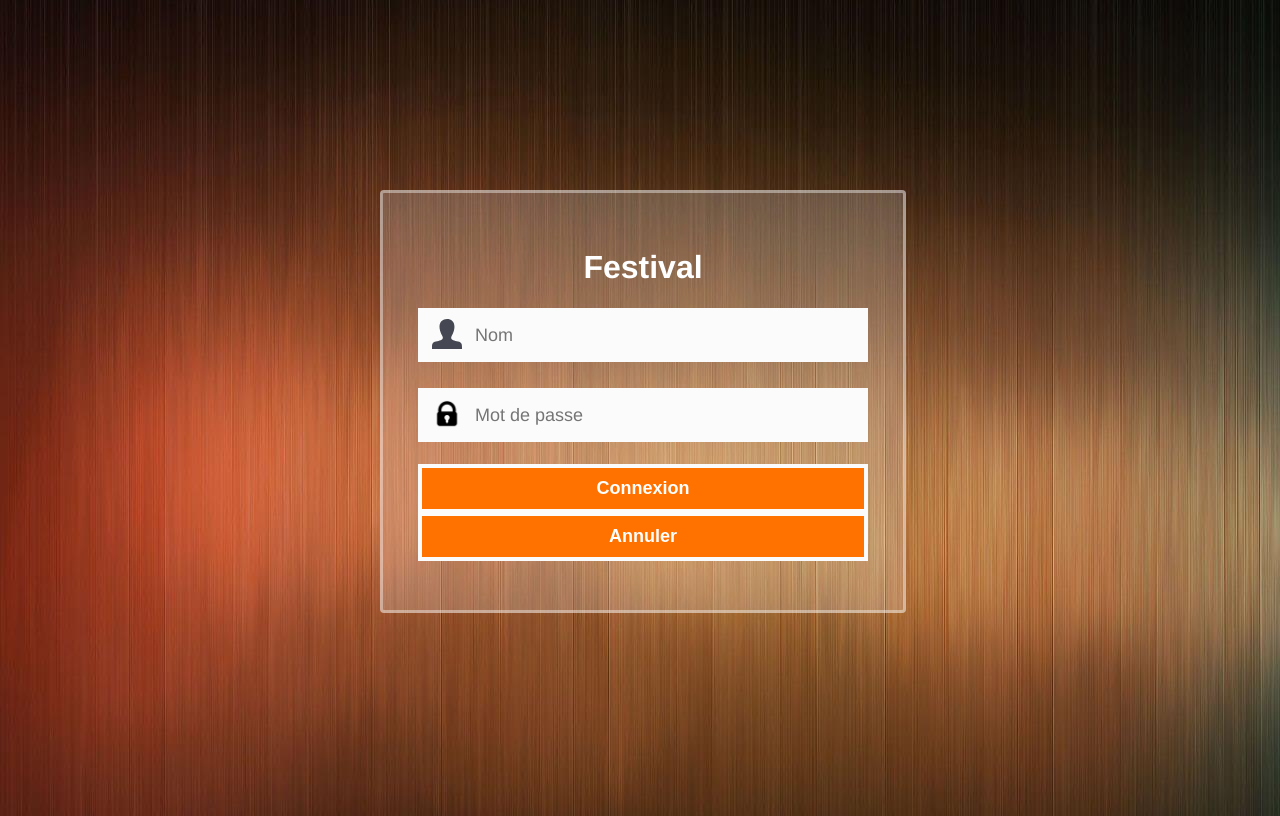
After one commit to mlopesstage/Projet-Festival, a PHP site: page /vues/Login/vLogin.php in a window 1280 px wide. The commit adds this page. Run offline with PHP 8.4, Linux system fonts and the light colour scheme.

Commit message:
projet terminer

```diff
--- /dev/null
+++ b/cLogout.php
@@ -0,0 +1,4 @@
+<?php
+session_start();
+unset($_SESSION['logged']);
+header("Location: cLogin.php");
--- /dev/null
+++ b/css/cssLogin.css
@@ -0,0 +1,161 @@
+body{
+    background: url(../images/fondBackground.jpg);
+    height:100%;
+    width:100%;
+}
+
+#feedback-page{
+    text-align:center;
+}
+
+#form-main{
+    width:100%;
+    float:left;
+    padding-top:0px;
+}
+
+h1 {
+    font-family: Helvetica, Arial, sans-serif;
+    text-align:center;
+    color: white;
+}
+
+#form-div {
+    background-color:rgba(255,255,255,0.2);
+    padding-left:35px;
+    padding-right:35px;
+    padding-top:35px;
+    padding-bottom:30px;
+    width: 450px;
+    float: left;
+    left: 50%;
+    top: 20%;
+    position: absolute;
+    margin-top:30px;
+    margin-left: -260px;
+    -moz-border-radius: 4px;
+    -webkit-border-radius: 4px;
+    border:3px solid rgba(255, 255, 255, 0.4);
+}
+
+.feedback-input {
+    color:#3c3c3c;
+    font-family: Helvetica, Arial, sans-serif;
+    font-weight:500;
+    font-size: 18px;
+    border-radius: 0;
+    line-height: 22px;
+    background-color: #fbfbfb;
+    padding: 13px 13px 13px 54px;
+    margin-bottom: 10px;
+    width:100%;
+    -webkit-box-sizing: border-box;
+    -moz-box-sizing: border-box;
+    -ms-box-sizing: border-box;
+    box-sizing: border-box;
+    border: 3px solid rgba(0,0,0,0);
+}
+
+.feedback-input:focus{
+    background: #fff;
+    box-shadow: 0;
+    border: 3px solid #3498db;
+    color: #3498db;
+    outline: none;
+    padding: 13px 13px 13px 54px;
+}
+
+.focused{
+    color:#30aed6;
+    border:#30aed6 solid 3px;
+}
+
+/* Icons ---------------------------------- */
+#name{
+    background-image: url(../images/logoName.svg);
+    background-size: 30px 30px;
+    background-position: 11px 8px;
+    background-repeat: no-repeat;
+}
+
+#name:focus{
+    background-image: url(../images/logoName.svg);
+    background-size: 30px 30px;
+    background-position: 8px 5px;
+    background-position: 11px 8px;
+    background-repeat: no-repeat;
+}
+
+#password{
+    background-image: url(../images/logoConnexion.png);
+    background-size: 30px 30px;
+    background-position: 11px 8px;
+    background-repeat: no-repeat;
+}
+
+#password:focus{
+    background-image: url(../images/logoConnexion.png);
+    background-size: 30px 30px;
+    background-position: 11px 8px;
+    background-repeat: no-repeat;
+}
+
+
+input:hover, textarea:hover,
+input:focus, textarea:focus {
+    background-color:white;
+}
+
+.sign-up-button{
+    font-family: 'Montserrat', Arial, Helvetica, sans-serif;
+    float:left;
+    width: 100%;
+    border: #fbfbfb solid 4px;
+    cursor:pointer;
+    background-color: #ff7200;
+    color:white;
+    font-size:18px;
+    padding-top:10px;
+    padding-bottom:10px;
+    -webkit-transition: all 0.3s;
+    -moz-transition: all 0.3s;
+    transition: all 0.3s;
+    margin-top:-4px;
+    font-weight:700;
+}
+
+.sign-up-button:hover{
+    background-color: rgba(0,0,0,0);
+    color: #ff7200;
+}
+
+.submit:hover {
+    color: #3498db;
+}
+
+.ease {
+    width: 0px;
+    height: 48px;
+    background-color: #fbfbfb;
+    -webkit-transition: 1.10s ease;
+    -moz-transition: 1.10s ease;
+    -o-transition: 1.10s ease;
+    -ms-transition: 1.10s ease;
+    transition: 1.10s ease;
+}
+
+.submit:hover .ease{
+    width:100%;
+    background-color:white;
+}
+
+@media only screen and (max-width: 580px) {
+    #form-div{
+        left: 3%;
+        margin-right: 3%;
+        width: 88%;
+        margin-left: 0;
+        padding-left: 3%;
+        padding-right: 3%;
+    }
+}
--- /dev/null
+++ b/sql/dropFestival.sql
@@ -0,0 +1 @@
+DROP DATABASE festival;
--- /dev/null
+++ b/vues/Login/vLogin.php
@@ -0,0 +1,33 @@
+<html>
+    <head>
+        <meta charset="utf-8" />
+        <link href="css/cssLogin.css" rel="stylesheet" type="text/css">
+        <title>Formulaire d'identification</title>
+    </head>
+
+    <div id="form-main">
+        <div id="form-div">
+            <form class="form" id="blocLogin" action="cLogin.php" method="post">
+
+                <h1>Festival</h1>
+                <p class="name">
+                    <input name="login" type="text" class="validate[required,custom[onlyLetter],length[0,100]] feedback-input" placeholder="Nom" id="name" />
+                </p>
+
+                <p class="password">
+                    <input name="pwd" type="password" class="validate[required,custom[email]] feedback-input" id="password" placeholder="Mot de passe" />
+                </p>
+
+                <div class="submit">
+                    <input type="submit" value="Connexion" class="sign-up-button"/>
+                    <div class="ease"></div>
+                </div>
+
+                <div class="submit">
+                    <input type="reset" value="Annuler" class="sign-up-button"/>
+                    <div class="ease"></div>
+                </div>
+            </form>
+        </div>
+    </div>
+</html>
```
Also changed, not shown: cLogin.php (added, +23 -0 lines), includes/_debut.inc.php (+10 -0 lines), modele/dao/Bdd.class.php (+0 -8 lines), modele/dao/UtilisateurDAO.class.php (added, +62 -0 lines), modele/metier/Utilisateur.class.php (added, +79 -0 lines), sql/festival.sql (+70 -31 lines), test/UtilisateurDAOTest.php (added, +37 -0 lines), test/UtilisateurTest.php (added, +16 -0 lines), images/fondBackground.jpg (added), images/logoConnexion.png (added), images/logoName.svg (added).
